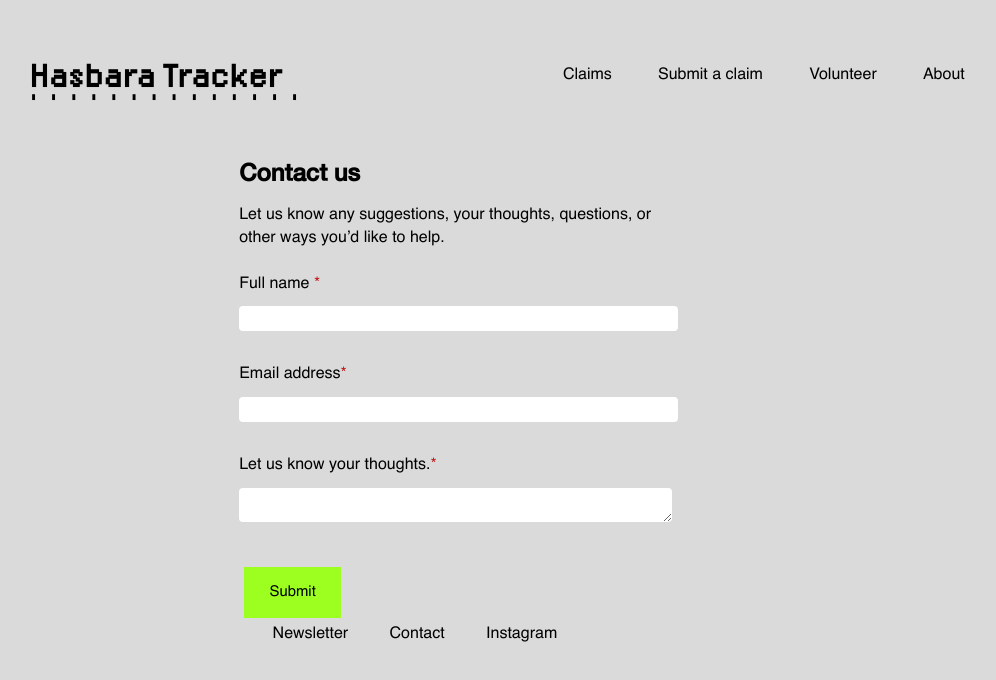
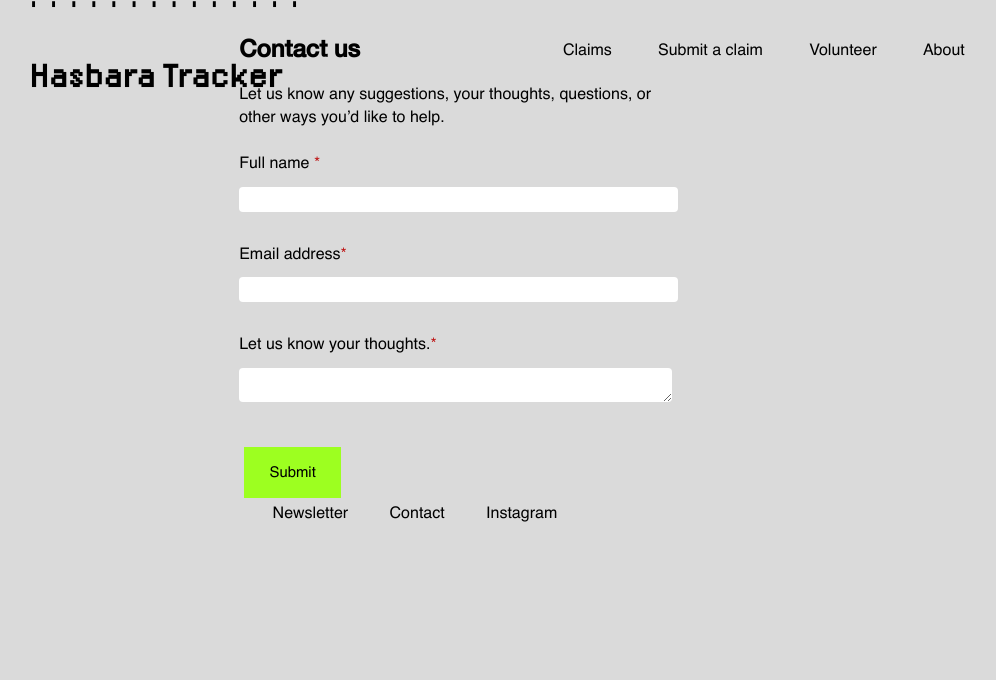
Before and after one commit to tamtzekin/hasbara-tracker, a React (Create React App) app: page /contact in a window 1280 px wide. Shown: the top 680 px of the page, without its empty margins (196-1192 px from the left). Built offline with nearby package versions, Linux system fonts and the light colour scheme.

Commit message:
tighter header

```diff
--- a/src/App.css
+++ b/src/App.css
@@ -63,6 +63,7 @@ h2 {
     text-align: left;
     font-family: 'HelveticaNeue_Medium';
     position: relative;
+    line-height: 1.3em;
 }
 
 body {
@@ -106,8 +107,9 @@ button.dotted {
     font-size: 2.15em;
     position: absolute;
     left: 14%;
-    margin-top: 1%;
+    margin-top: -7%;
     width: 100%;
+    flex: 1;
 }
 
 details article {
@@ -184,14 +186,14 @@ h2 .expand-text {
 .content-container {
     position: absolute;
     left: 22%;
-    margin: 6% 32.5% 0 12%;
+    margin: -4% 32.5% 0 12%;
     padding-bottom: 3%;
 }
 
 .columns-container {
     position: absolute;
     left: 17.5%;
-    top: 20%;
+    top: 15%;
     display: flex;
     justify-content: space-between;
     gap: 50px;
@@ -238,7 +240,7 @@ h2 .expand-text {
 
 .nav-links {
     position: absolute;
-    /* top: 30%; */
+    top: 5%;
     right: 15%;
     display: flex;
     flex: 1;
@@ -393,9 +395,11 @@ h2 .expand-text {
         background: #dadada;
         z-index: 5;
         width: 100%;
-        padding-top: 0px;
-        padding-bottom: 47px;
+        /* padding-top: 0px; */
+        /* padding-bottom: 0px; */
+        min-height: 5vh;
         border-bottom: solid 0.5px #585151;
+
     }
 
     /* .filters {
```
